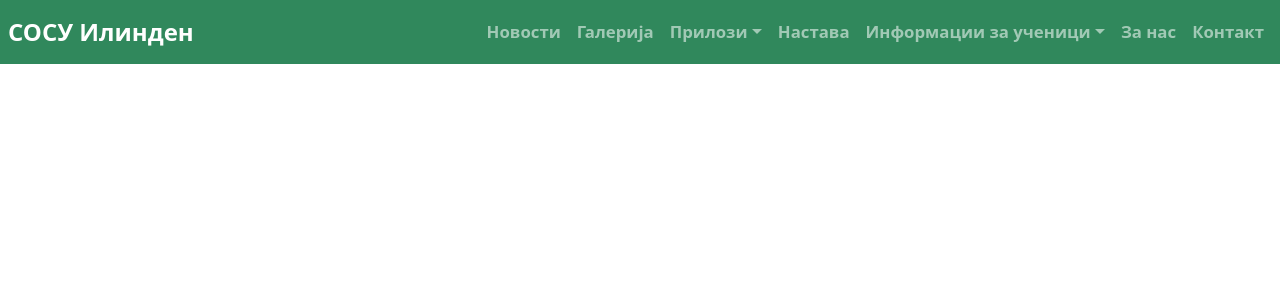
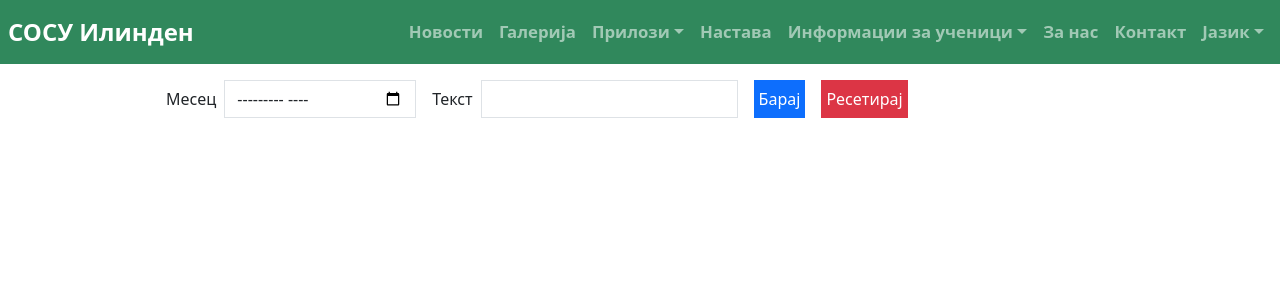
Before and after one commit to Shack-de-Shnaek/massum-school-website, a Django app: template templates/article_list.html in a window 1280 px wide. Shown: the top 300 px of the page. Run offline with Django 4.2, Linux system fonts and the light colour scheme; the template is opened without the code that fills it, so the values that code supplies are empty; some libraries are stand-ins or nearby versions.

Commit message:
added searching to article list

```diff
--- a/school_website/urls.py
+++ b/school_website/urls.py
@@ -14,7 +14,7 @@ Including another URLconf
     2. Add a URL to urlpatterns:  path('blog/', include('blog.urls'))
 """
 from django.contrib import admin
-from django.urls import path
+from django.urls import path, include
 from django.conf.urls.i18n import i18n_patterns
 from django.conf.urls.static import static
 
@@ -24,11 +24,12 @@ from main import views
 
 urlpatterns = [
     path('admin/', admin.site.urls),
+    path('i18n/', include('django.conf.urls.i18n')),
 ]
 
 urlpatterns += i18n_patterns(
     path('', views.index, name='index'),
-    path('articles/', views.article_list, name='article-list'),
+    path('articles/', views.article_list, name='article_list'),
     path('articles/<int:article_id>', views.article, name='article'),
 )
 
--- a/static/css/global.css
+++ b/static/css/global.css
@@ -100,6 +100,23 @@ main {
     }
 }
 
+.language-dropdown.show {
+    max-width: fit-content;
+}
+
+.language-btn {
+    background: inherit;
+    outline: none;
+}
+
+.language-dropdown input {
+    margin: 0;
+}
+
+.article-card {
+    max-width: 60rem;
+}
+
 .article-card .card-title {
     transition: 0.2s;
 }
@@ -113,6 +130,7 @@ main {
 }
 
 .article-carousel img {
-    height: 20% !important;
+    /* height: 20% !important; */
     max-height: 20rem;
+    width: 100%;
 }
--- a/templates/article.html
+++ b/templates/article.html
@@ -2,6 +2,10 @@
 
 {% load static %}
 {% load i18n %}
+
+{% block page_title %}
+    {{article.title}}
+{% endblock %}
 
 {% block content %}
     <h1>{{article.title}}</h1>
--- a/templates/article_list.html
+++ b/templates/article_list.html
@@ -3,8 +3,26 @@
 {% load i18n %}
 {% load static %}
 
+{% block page_title %}
+    {% translate "Новости" %}
+{% endblock %}
+
 {% block content %}
-    {% for article in articles %}
-        {% include 'article_card.html' %}
-    {% endfor %}
+    <section class="container-sm p-3 px-2 px-md-5 d-flex flex-column align-items-center gap-3">
+        <form class="w-100 px-5 d-flex gap-3">
+            <label class="d-flex gap-2 align-items-center">
+                <span class="m-0">{% translate "Месец" %}</span>
+                <input class="d-inline-block form-control rounded-0" type="month" name="time">
+            </label>
+            <label class="d-flex gap-2 align-items-center">
+                <span class="m-0">{% translate "Текст" %}</span>
+                <input class="d-inline-block form-control rounded-0" type="search" name="search">
+            </label>
+            <button class="btn btn-primary p-1 rounded-0" type="submit">{% translate "Барај" %}</button>
+            <button class="btn btn-danger p-1 rounded-0" type="reset">{% translate "Ресетирај" %}</button>
+        </form>
+        {% for article in articles %}
+            {% include 'article_card.html' %}
+        {% endfor %}
+    </section>
 {% endblock %}
--- a/templates/layout/navbar.html
+++ b/templates/layout/navbar.html
@@ -13,7 +13,7 @@
         <div class="collapse navbar-collapse w-100 px-2 bg-primary-green" id="navbarCollapse">
             <ul class="navbar-nav ms-auto">
                 <li class="nav-item">
-                    <a href="" class="nav-link px-2">{% translate 'Новости' %}</a>
+                    <a href="{% url 'article_list' %}" class="nav-link px-2">{% translate 'Новости' %}</a>
                 </li>
                 <li class="nav-item">
                     <a href="" class="nav-link px-2">{% translate 'Галерија' %}</a>
@@ -63,6 +63,34 @@
                 <li class="nav-item">
                     <a href="" class="nav-link px-2">{% translate 'Контакт' %}</a>
                 </li>
+                <li class="nav-item dropdown">
+                    <a href="" class="nav-link dropdown-toggle" role="button" data-bs-toggle="dropdown">{% translate 'Јазик' %}</a>
+                    <ul class="dropdown-menu language-dropdown rounded-0 bg-light-green dropdown-shadow py-0">
+                        <li>
+                            <form method="post" action="{% url 'set_language' %}">
+                                {% csrf_token %}
+                                <input name="language" type="hidden" value="mk">
+                                <input class="language-btn border-0 nav-link" type="submit" value="MK">
+                            </form>
+                        </li>
+                        <hr />
+                        <li>
+                            <form method="post" action="{% url 'set_language' %}">
+                                {% csrf_token %}
+                                <input name="language" type="hidden" value="en">
+                                <input class="language-btn border-0 nav-link" type="submit" value="EN">
+                            </form>
+                        </li>
+                        <hr />
+                        <li>
+                            <form method="post" action="{% url 'set_language' %}">
+                                {% csrf_token %}
+                                <input name="language" type="hidden" value="sq">
+                                <input class="language-btn border-0 nav-link" type="submit" value="SQ">
+                            </form>
+                        </li>
+                    </ul>
+                </li>
             </ul>
         </div>
     </div>
```
Also changed, not shown: main/views.py (+14 -7 lines).
